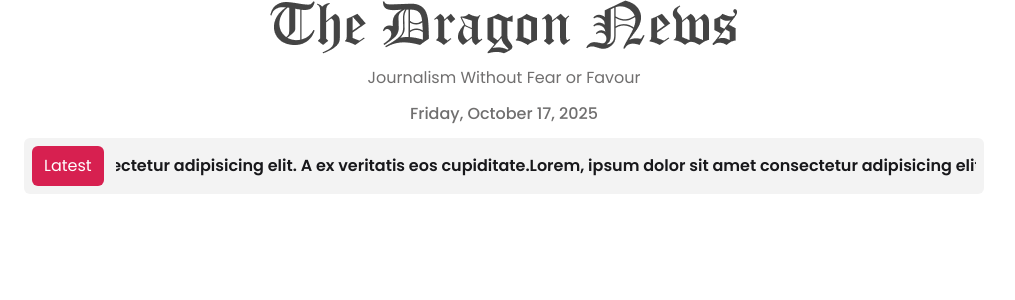
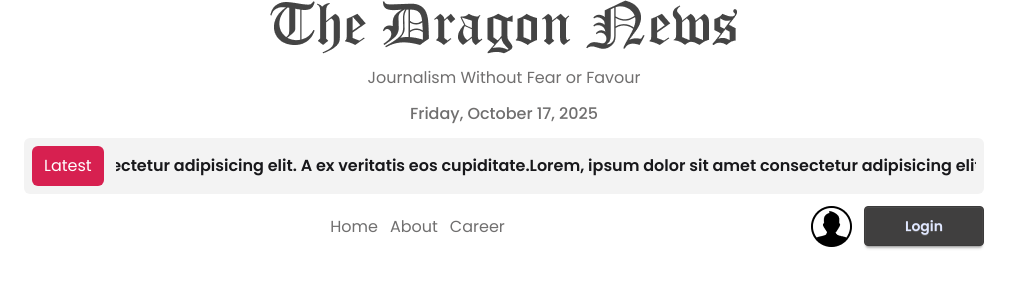
Before and after one commit to NusratJahanNila/Dragon-News, a React (Vite) app: page / in a window 1280 px wide. Shown: the top 300 px of the page, without its empty margins (136-1151 px from the left). Built offline with nearby package versions, Linux system fonts and the light colour scheme.

Commit message:
added navbar

```diff
--- /dev/null
+++ b/src/Components/Navbar.jsx
@@ -0,0 +1,21 @@
+import React from 'react';
+import { NavLink } from 'react-router';
+import userImg from '../assets/user.png'
+const Navbar = () => {
+    return (
+        <div className='flex justify-between items-center'>
+            <div className=""></div>
+            <div className="nav flex gap-3 text-accent">
+                <NavLink to='/'>Home</NavLink>
+                <NavLink to='/about'>About</NavLink>
+                <NavLink to='/career'>Career</NavLink>
+            </div>
+            <div className="logni-btn flex gap-3">
+                <img src={userImg} alt="user image" />
+                <button className='btn btn-primary px-10'>Login</button>
+            </div>
+        </div>
+    );
+};
+
+export default Navbar;
--- a/src/Layouts/HomeLayout.jsx
+++ b/src/Layouts/HomeLayout.jsx
@@ -2,6 +2,7 @@ import React from 'react';
 import { Outlet } from 'react-router';
 import Header from '../Components/Header';
 import LatestNews from '../Components/LatestNews';
+import Navbar from '../Components/Navbar';
 
 const HomeLayout = () => {
     return (
@@ -13,6 +14,9 @@ const HomeLayout = () => {
                 <section className='w-3/4 mx-auto my-3'>
                     <LatestNews></LatestNews>
                 </section>
+                <nav className='w-3/4 mx-auto my-3'>
+                    <Navbar></Navbar>
+                </nav>
                 <section className='left-nav'></section>
                 <section className='main-nav'>
                     <Outlet></Outlet>
```
